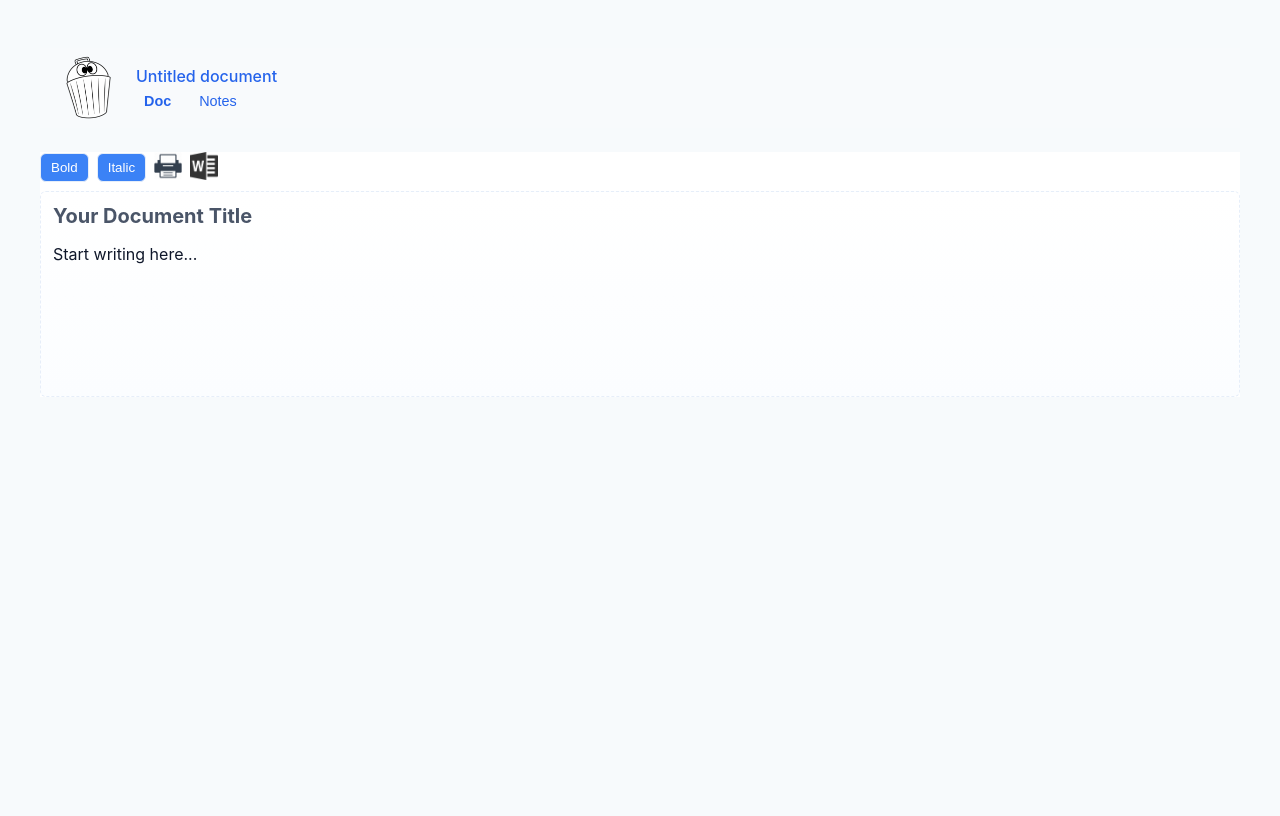
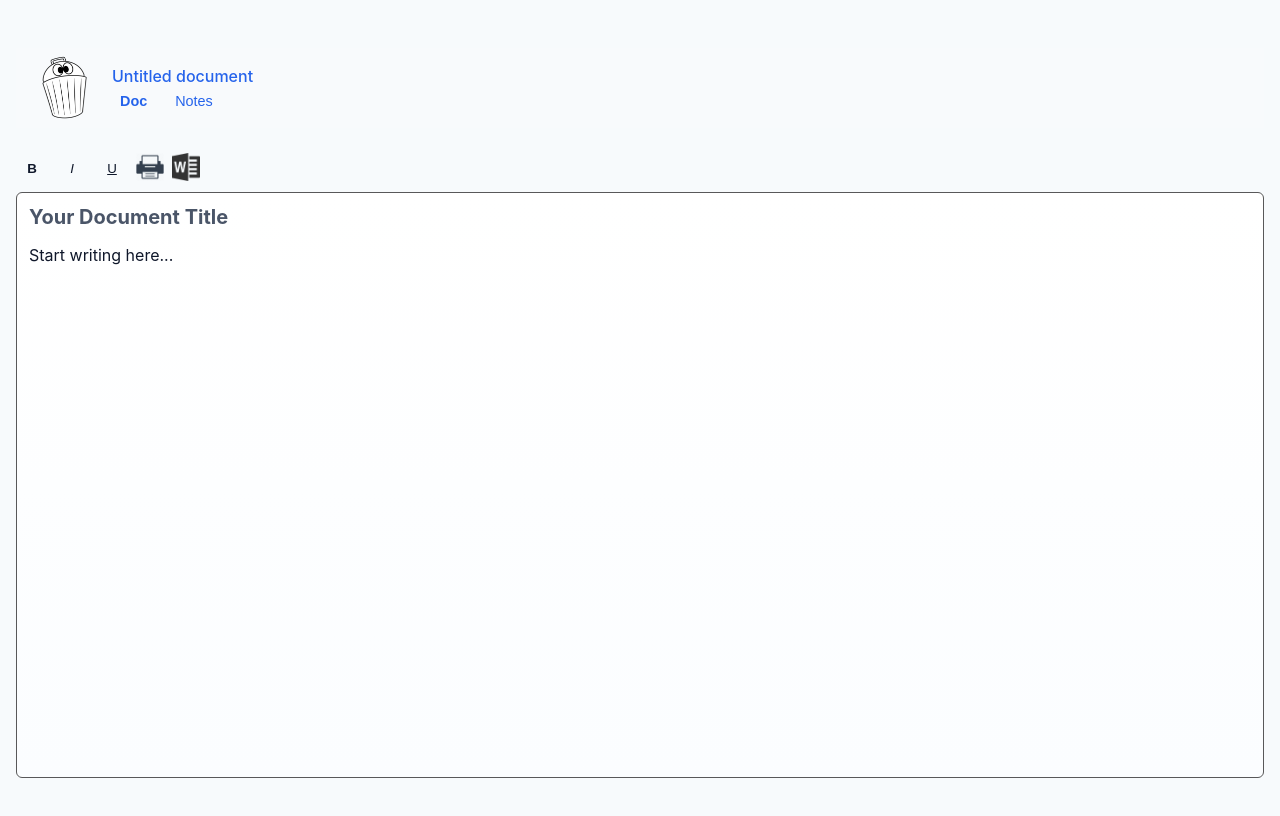
Before and after one commit to vaultdweller101/scrappr, a React (Vite) app: page / in a window 1280 px wide. Shown: the top 816 px of the page. Built offline with nearby package versions, Linux system fonts and the light colour scheme.

Commit message:
Doc UI now span the whole page

```diff
--- a/src/Editor.tsx
+++ b/src/Editor.tsx
@@ -15,19 +15,30 @@ export default function Editor({ savedNotes, docName }: EditorProps) {
   const editorRef = useRef<HTMLDivElement | null>(null)
   const [suggestions, setSuggestions] = useState<SavedNote[]>([])
 
+  const formatButtonStyle: React.CSSProperties = {
+    border: 'none',
+    background: 'none',
+    padding: '0 4px',
+    width: '32px',
+    height: '32px',
+    display: 'flex',
+    alignItems: 'center',
+    justifyContent: 'center',
+    color: 'var(--text)'
+  };
+
   const exportPDF = async () => {
-    if (!editorRef.current) return
-    const el = editorRef.current
-    // Use html2canvas to capture the element
-    const canvas = await html2canvas(el, { scale: 2 })
-    const imgData = canvas.toDataURL('image/png')
-    const pdf = new jsPDF({ unit: 'pt', format: 'a4' })
-    const imgProps = pdf.getImageProperties(imgData)
-    const pdfWidth = pdf.internal.pageSize.getWidth()
-    const pdfHeight = (imgProps.height * pdfWidth) / imgProps.width
-    pdf.addImage(imgData, 'PNG', 0, 0, pdfWidth, pdfHeight)
-    pdf.save(`${docName || 'document'}.pdf`)
-  }
+    if (!editorRef.current) return;
+    const el = editorRef.current;
+    const canvas = await html2canvas(el, { scale: 2 });
+    const imgData = canvas.toDataURL('image/png');
+    const pdf = new jsPDF({ unit: 'pt', format: 'a4' });
+    const imgProps = pdf.getImageProperties(imgData);
+    const pdfWidth = pdf.internal.pageSize.getWidth();
+    const pdfHeight = (imgProps.height * pdfWidth) / imgProps.width;
+    pdf.addImage(imgData, 'PNG', 0, 0, pdfWidth, pdfHeight);
+    pdf.save(`${docName || 'document'}.pdf`);
+  };
 
   const exportWord = async () => {
     if (!editorRef.current) return
@@ -52,6 +63,7 @@ export default function Editor({ savedNotes, docName }: EditorProps) {
 
   const setBold = () => document.execCommand('bold')
   const setItalic = () => document.execCommand('italic')
+  const setUnderline = () => document.execCommand('underline')
 
   // Find suggestions based on current document content
   const findSuggestions = (text: string) => {
@@ -62,31 +74,40 @@ export default function Editor({ savedNotes, docName }: EditorProps) {
 
     const matches = savedNotes
       .filter((note: SavedNote) => {
-        const noteText = note.content.toLowerCase()
-        const searchText = text.toLowerCase()
+        const noteText = note.content.toLowerCase();
+        const searchText = text.toLowerCase();
         return noteText.includes(searchText) ||
-               // Check for word-level matches
-               searchText.split(' ').some(word =>
-                 word.length > 2 && noteText.includes(word)
-               )
+          searchText.split(' ').some(word => word.length > 2 && noteText.includes(word));
       })
-      .slice(0, 3) // Limit to top 3 suggestions
-
-    setSuggestions(matches)
+      .slice(0, 3);
+    setSuggestions(matches);
   }
 
-  // Handle document content changes
+  // Formatting button style and component
+  // Formatting button style and component
+  // Stub for document change handler
   const handleDocumentChange = () => {
-    if (!editorRef.current) return
-    const content = editorRef.current.innerText
-    findSuggestions(content)
+    // Implement document change logic if needed
+  };
+
+  function FormatButton({ onClick, children, extraStyle }: {
+    onClick: () => void,
+    children: React.ReactNode,
+    extraStyle?: React.CSSProperties
+  }) {
+    return (
+      <button onClick={onClick} style={{ ...formatButtonStyle, ...extraStyle }}>
+        {children}
+      </button>
+    );
   }
 
   return (
-    <div className="editor-container">
+    <div>
       <div className="controls">
-        <button onClick={setBold}>Bold</button>
-        <button onClick={setItalic}>Italic</button>
+        <FormatButton onClick={setBold} extraStyle={{ fontWeight: 'bold' }}>B</FormatButton>
+        <FormatButton onClick={setItalic} extraStyle={{ fontStyle: 'italic' }}>I</FormatButton>
+        <FormatButton onClick={setUnderline} extraStyle={{ textDecoration: 'underline' }}>U</FormatButton>
         <button onClick={exportPDF} title="Print / Export PDF" style={{ padding: 0, background: 'none', border: 'none' }}>
           <img src="/assets/printer-icon-998.png" alt="Print" style={{ width: 28, height: 28 }} />
         </button>
--- a/src/styles.css
+++ b/src/styles.css
@@ -96,7 +96,7 @@ body {
   margin: 0;
 }
 
-.app{max-width:1200px;margin:32px auto;padding:16px}
+.app{margin:32px auto;padding:16px}
 
 h2{font-size:1.25rem;margin:0 0 12px;color:#4a5568}
 
@@ -124,8 +124,8 @@ h2{font-size:1.25rem;margin:0 0 12px;color:#4a5568}
 }
 
 .editor, .notes-editor{
-  min-height:180px;
-  border:1px dashed var(--border);
+  min-height:70vh;
+  border:1px solid #585859;
   padding:12px;
   border-radius:6px;
   background:linear-gradient(180deg,#fff,#fbfdff)
```
